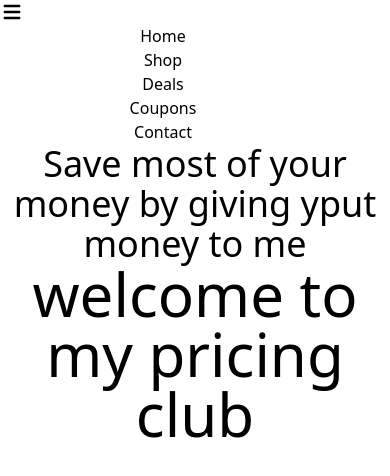
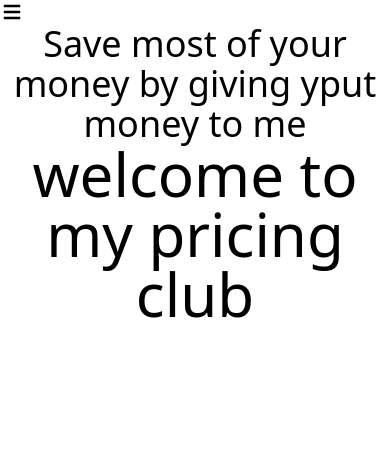
Before and after one commit to Jaman-M/react-tailwind-pricing-club, a React (Create React App) app: page / in a window 390 px wide. Shown: the top 476 px of the page. Built offline with nearby package versions, Linux system fonts and the light colour scheme.

Commit message:
responsive navbar using react and tailwind

```diff
--- a/src/components/Navbar/Navbar.js
+++ b/src/components/Navbar/Navbar.js
@@ -15,7 +15,7 @@ const Navbar = () => {
             <div onClick={()=>setOpen(!open)} className='w-6 h-6 md:hidden'>
                 {open ? <XIcon></XIcon> : <MenuIcon></MenuIcon>}
             </div>
-            <ul className='md:flex justify-center'>
+            <ul className={`md:flex justify-center absolute duration-500 ease-in ${open ? 'top-6' : 'top-[-120px]'}` }>
                 {
                     routes.map(route => <Link
                         key={route.id}
```
